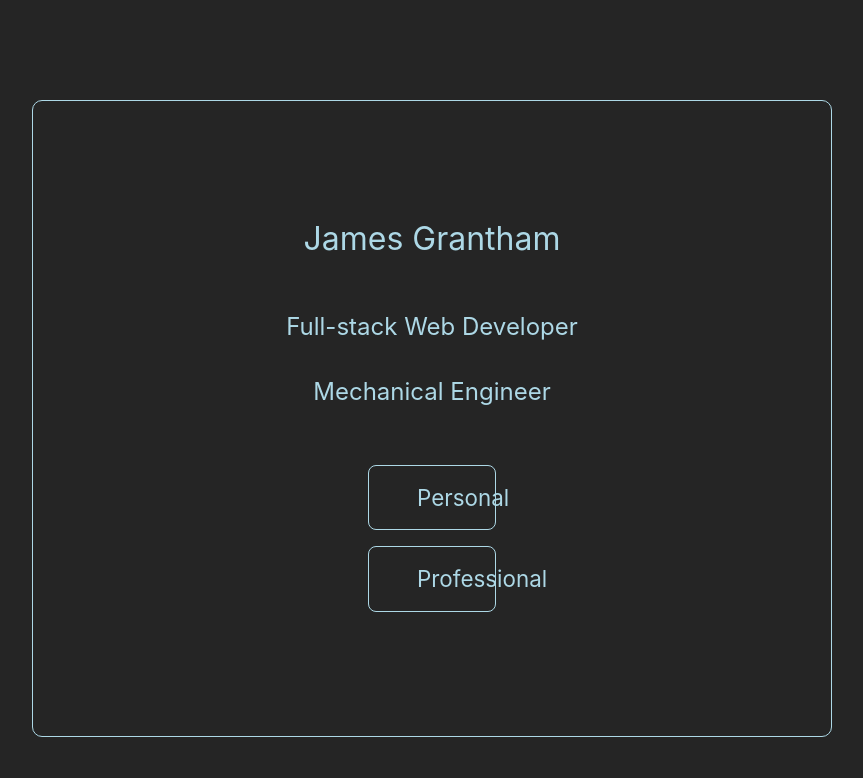
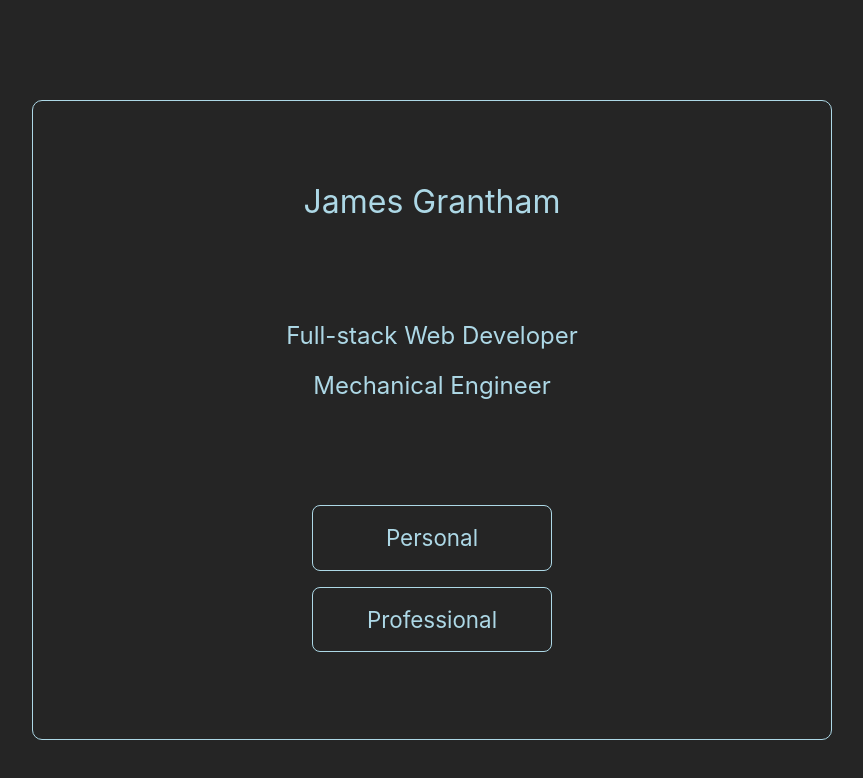
Before and after one commit to jrgrantham/james-grantham, a React (Create React App) app: page / in a window 1280 px wide. Shown: the top 778 px of the page, without its empty margins (208-1071 px from the left). Built offline with nearby package versions, Linux system fonts and the light colour scheme.

Commit message:
Modified styling on landing page

```diff
--- a/src/views/Landing.jsx
+++ b/src/views/Landing.jsx
@@ -5,29 +5,28 @@ import styled from "styled-components";
 export default function Landing() {
   return (
     <LandingStyle>
-      <DisplayFlex>
+      <div>
         <h2>James Grantham</h2>
-      </DisplayFlex>
-      <DisplayFlex>
+      </div>
+      <div>
         <h4>Full-stack Web Developer</h4>
         <h4>Mechanical Engineer</h4>
-      </DisplayFlex>
-      <DisplayFlex>
+      </div>
+      <div style={{display: 'flex', 'flexDirection': 'column'}}>
         <Link to="/personal/phonenumbers">Personal</Link>
         <Link to="/professional">Professional</Link>
-      </DisplayFlex>
+      </div>
     </LandingStyle>
   );
 }
 
 const LandingStyle = styled.div`
-  // height: 80vh
   display: flex;
   flex-direction: column;
-  justify-content: center;
+  justify-content: space-evenly;
   align-items: center;
-  // border: 1px solid red
-  padding: 100px 0
+  // border: 1px solid red;
+  height: 80vh
 
   @media (min-width: 1000px) {
     margin: 100px 0
@@ -39,19 +38,22 @@ const LandingStyle = styled.div`
     border-radius: 10px
   }
 
-  h1 {
-    padding: 1rem 0
+  h2 {
+    // border: 1px solid red
   }
+
   h4 {
-    padding: 1rem 0
+    margin: 1rem 0
+    // border: 1px solid red
   }
+
   a {
+    margin: 0.5rem 0
     font-size: 1.4rem
-    width: 8rem
+    padding: 1rem 3rem
+    min-width: 15rem
     border: 1px solid lightblue
     border-radius: 8px
-    padding: 1rem 3rem
-    margin: 0.5rem 0
 
     &:hover {
       color: black;
@@ -59,12 +61,3 @@ const LandingStyle = styled.div`
     }
   }
 `;
-
-const DisplayFlex = styled.div`
-  margin: 1rem
-  display: flex;
-  flex-direction: column;
-  justify-content: center;
-  align-items: center;
-  // border: 1px solid red
-`
```
